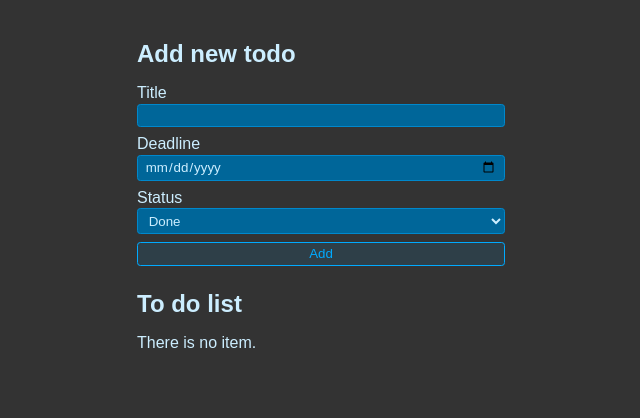
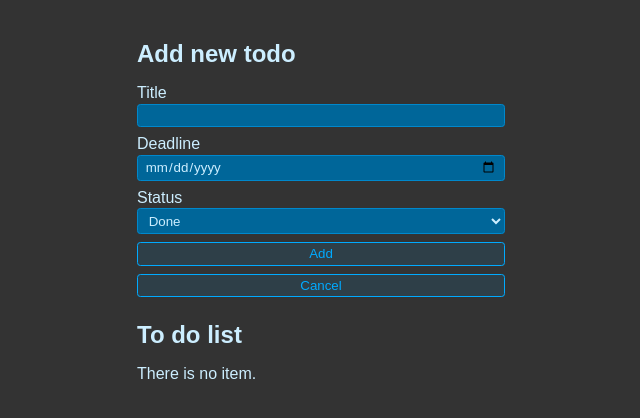
Before and after one commit to uyenlai/todo-list, a React (Vite) app: page / in a window 1280 px wide. Both pictures are taken after a click on the button "Add a new todo". Shown: the top 418 px of the page, without its empty margins (319-959 px from the left). Built offline with nearby package versions, Linux system fonts and the light colour scheme.

Commit message:
add cancel feature and modify toggle show form state code

```diff
--- a/src/App.jsx
+++ b/src/App.jsx
@@ -7,7 +7,7 @@ export default function App() {
     status: "done",
   });
   const [todoList, setTodoList] = useState([]);
-  const [showForm, setShowForm] = useState(true);
+  const [showForm, setShowForm] = useState(false);
 
   const formattedDate = new Date(enteredValue.deadline).toLocaleDateString(
     navigator.language,
@@ -52,18 +52,30 @@ export default function App() {
     });
   }
 
+  function handleCancel() {
+    setTodoList((prevState) => {
+      return [...prevState];
+    });
+    setEnteredValue({
+      title: "",
+      deadline: "",
+      status: "done",
+    });
+    setShowForm((prevState) => !prevState);
+  }
+
   function toggleShowForm() {
-    setShowForm(false);
+    setShowForm((prevState) => !prevState);
   }
 
   return (
     <>
-      {showForm && (
+      {!showForm && (
         <button onClick={toggleShowForm} className="btn">
           Add a new todo
         </button>
       )}
-      {!showForm && (
+      {showForm && (
         <form className="new-item-form" onSubmit={handleSubmit}>
           <h1 className="header">Add new todo</h1>
           <div className="form-row">
@@ -96,7 +108,12 @@ export default function App() {
               <option value="in-progress">In progress</option>
             </select>
           </div>
-          <button className="btn">Add</button>
+          <button className="btn" type="submit">
+            Add
+          </button>
+          <button className="btn" onClick={handleCancel} type="button">
+            Cancel
+          </button>
         </form>
       )}
       <h1 className="header">To do list</h1>
```
